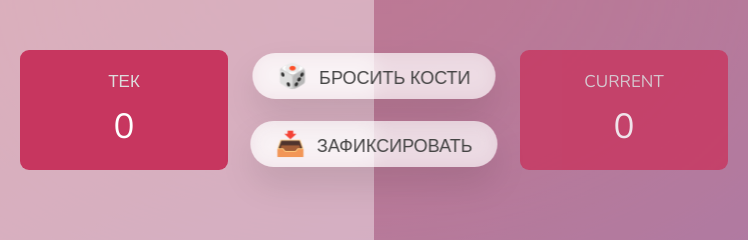
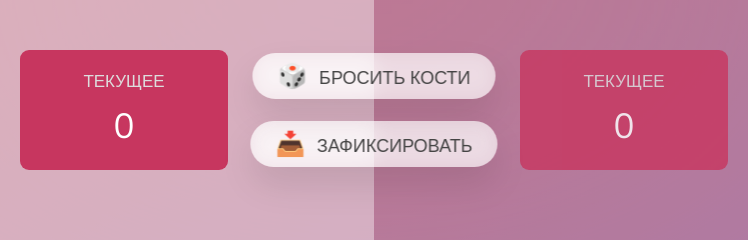
Before and after one commit to Coo1PeR/JS-course, a plain HTML site: page Pig-Game/index.html in a window 1280 px wide. Shown: the part 440-680 px from the top of the page, 266-1014 px from the left. Drawn offline with nearby package versions, Linux system fonts and the light colour scheme.

Commit message:
Rename current-label

```diff
--- a/Pig-Game/index.html
+++ b/Pig-Game/index.html
@@ -13,7 +13,7 @@
         <h2 class="name" id="name--0">Игрок 1</h2>
         <p class="score" id="score--0">43</p>
         <div class="current">
-          <p class="current-label">Тек</p>
+          <p class="current-label">Текущее</p>
           <p class="current-score" id="current--0">0</p>
         </div>
       </section>
@@ -21,7 +21,7 @@
         <h2 class="name" id="name--1">Игрок 2</h2>
         <p class="score" id="score--1">24</p>
         <div class="current">
-          <p class="current-label">Current</p>
+          <p class="current-label">Текущее</p>
           <p class="current-score" id="current--1">0</p>
         </div>
       </section>
```
